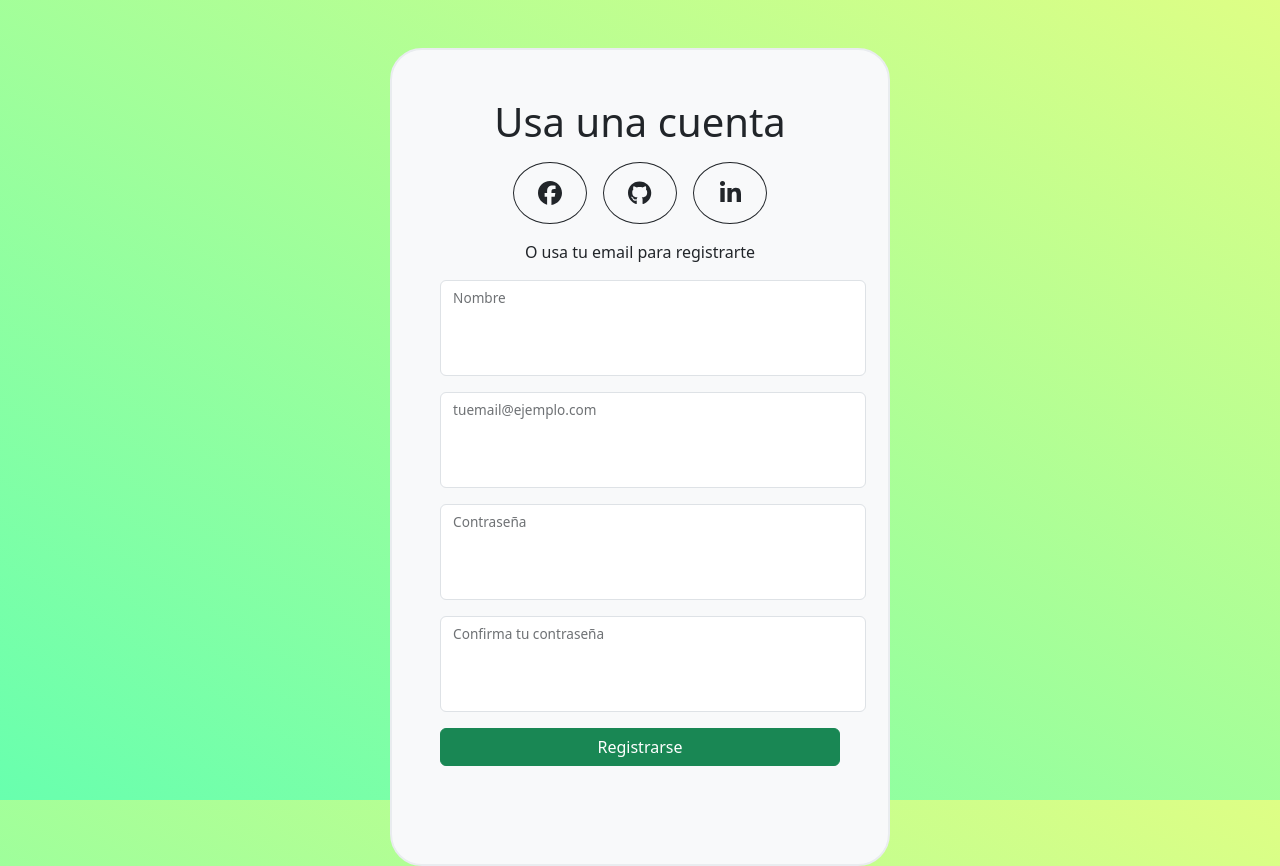
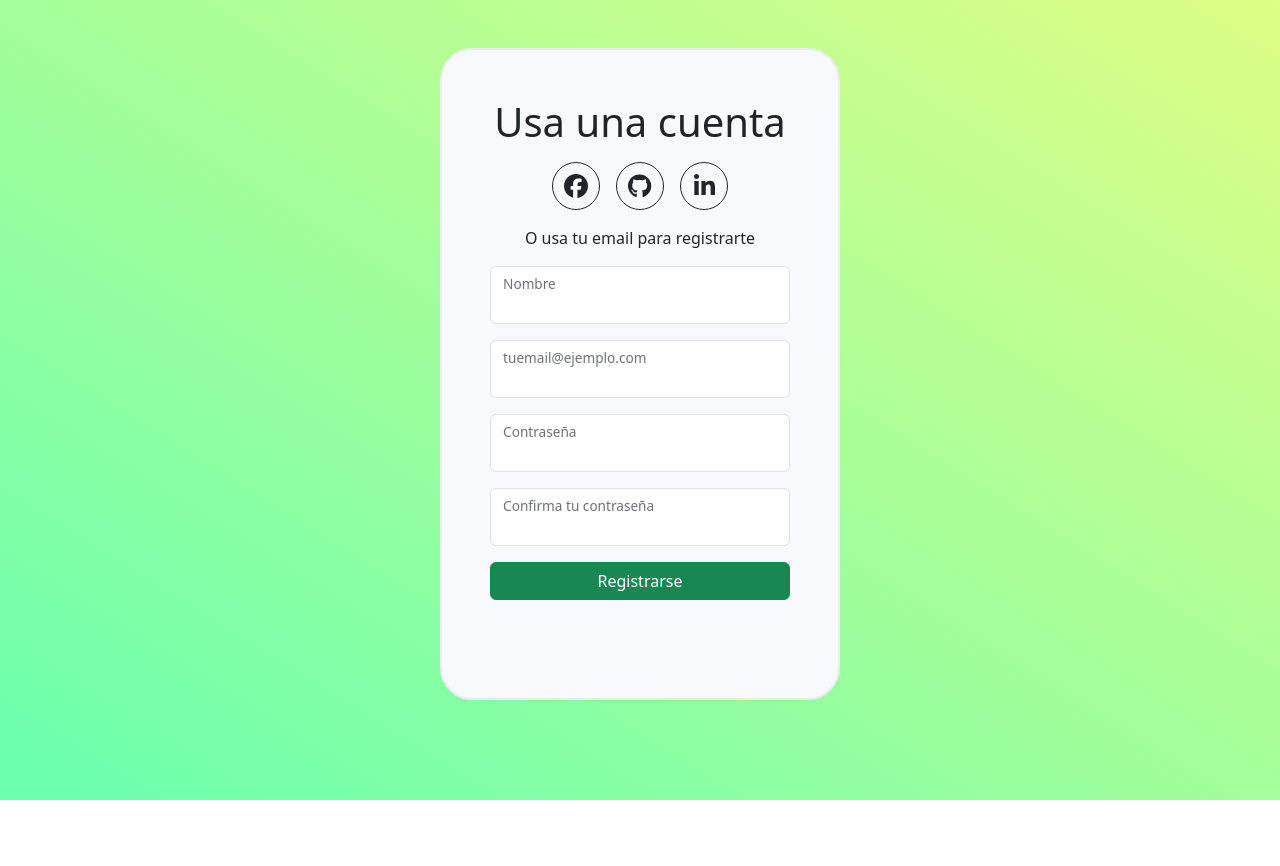
Before and after one commit to renatobaez/estado-componentes-y-eventos, a React (Vite) app: page / in a window 1280 px wide. After the commit the page ends 800 px from the top, so only its background shows below. Built offline with nearby package versions, Linux system fonts and the light colour scheme.

Commit message:
add border-box html

```diff
--- a/src/index.css
+++ b/src/index.css
@@ -3,6 +3,9 @@
 *::before {
   box-sizing: inherit;
 }
+html {
+  box-sizing: border-box;
+}
 body {
   background: linear-gradient(to bottom left, rgb(222, 254, 133),rgb(104, 255, 174));
   background-attachment: fixed;
```
